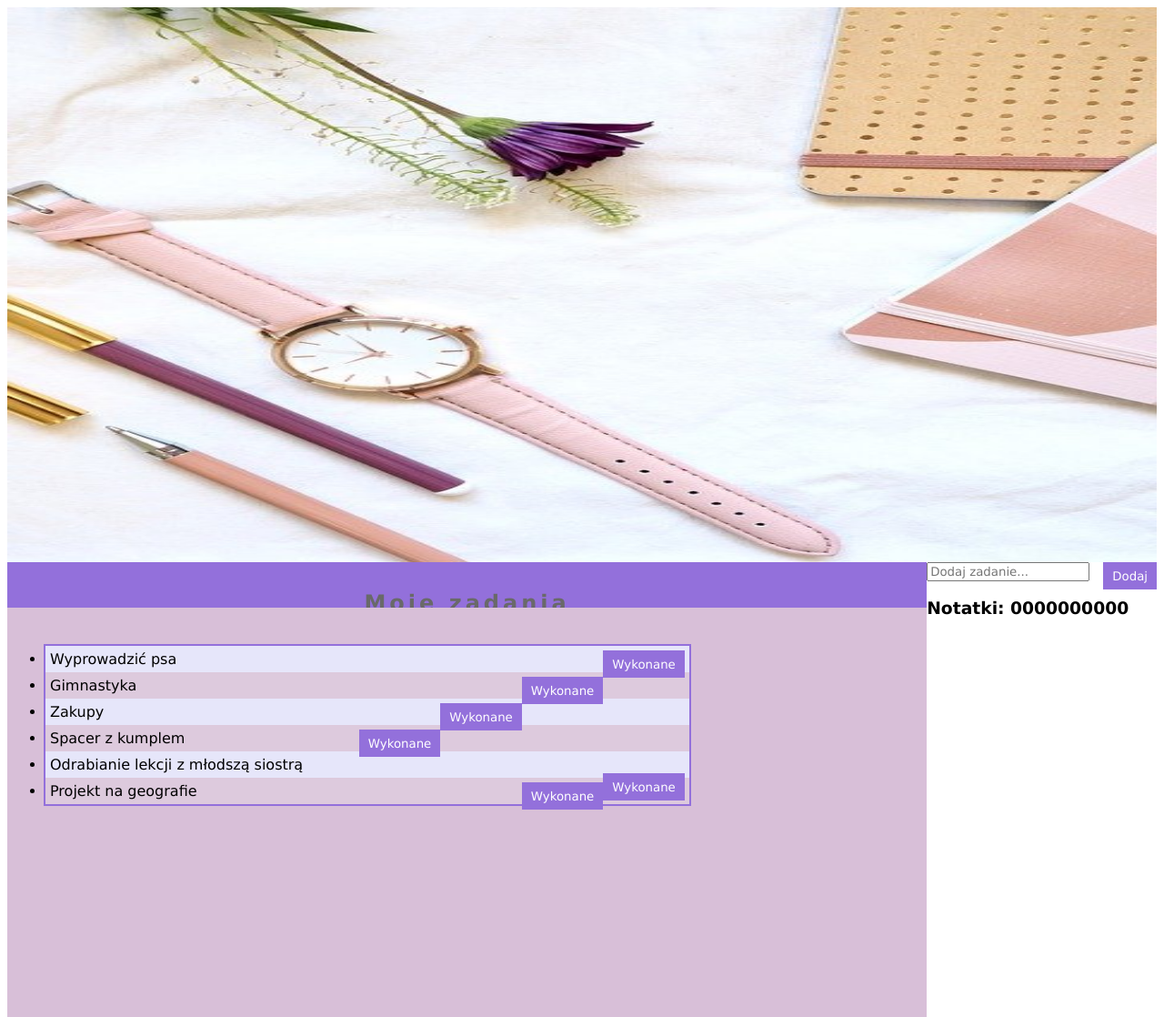
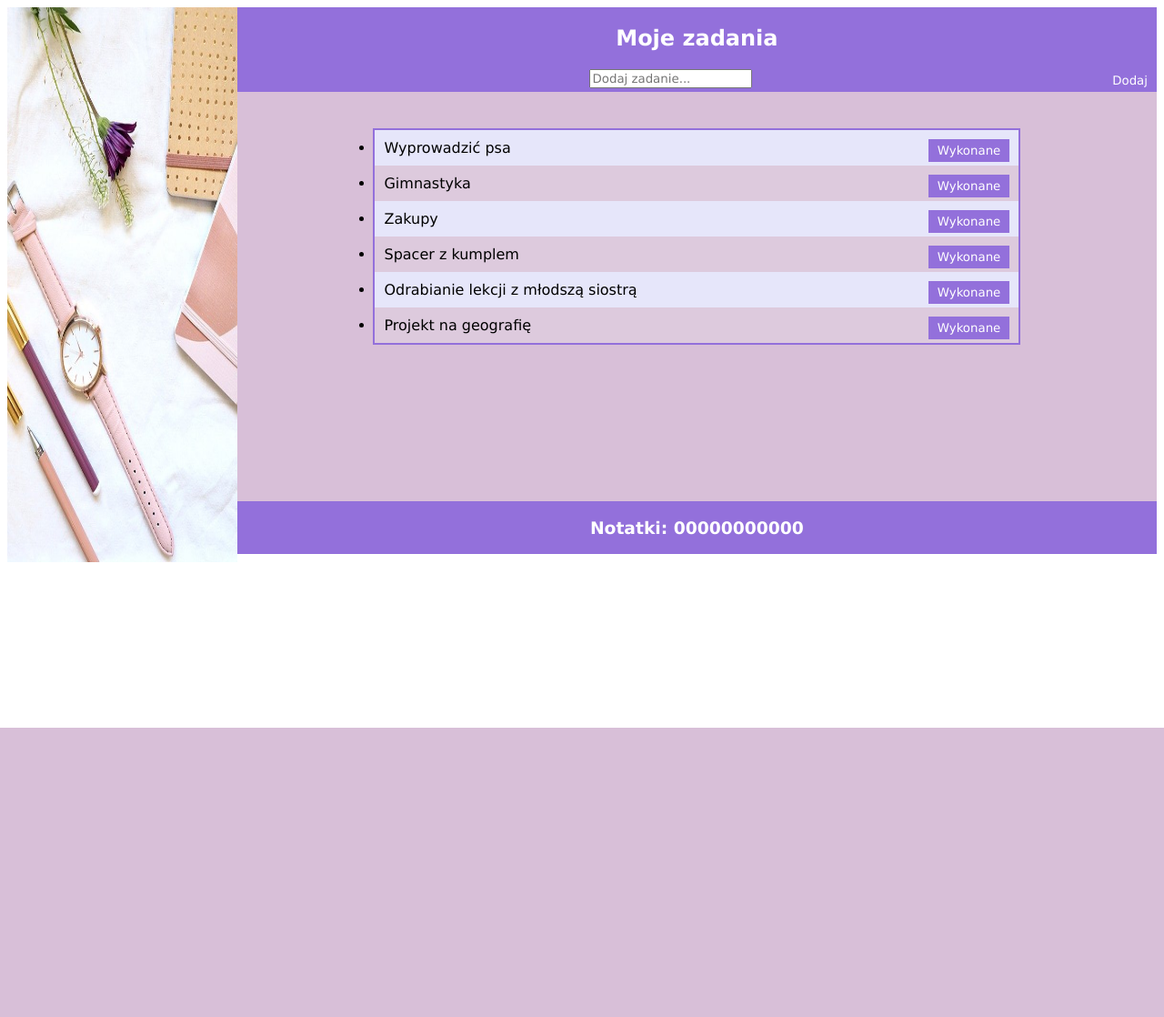
Before and after one commit to hubert190/1C_Witryny_2024, a PHP site: page /Notatki.html in a window 1280 px wide. Shown: the whole page at 91% size. After the commit the page ends 800 px from the top, so only its background shows below. Run offline with PHP 8.4, Linux system fonts and the light colour scheme.

Commit message:
Add files via upload

```diff
--- a/Hubert Pniewski/Notatki.html
+++ b/Hubert Pniewski/Notatki.html
@@ -5,24 +5,31 @@
     <script src="script.js"></script>
     <meta charset="UTF-8">
     <meta name="viewport" content="width=device-width, initial-scale=1.0">
-    <title>Planer zadań</title>
+    <title>Plener zadan</title>
 </head>
 <body>
-    <div id="blok-boczny"><img src="obraz.jpg" alt="notatki"></div>
-    <div id="blok-naglowkowy"><h2>Moje zadania</h2></div>
-    <div id="blok-nagiwacyjny"><input type="text" placeholder="Dodaj zadanie..." id="pole">
+    <aside>
+        <img src="obraz.jpg" alt="notatki">
+    </aside>
+    <header>
+        <h2>Moje zadania</h2>
+    </header>
+    <nav>
+        <input type="text" name="" id="pole" placeholder="Dodaj zadanie...">
         <button onclick="dodaj()">Dodaj</button>
-    </div>
-    <div id="blok-glowny">
+    </nav>
+    <main>
         <ul id="lista">
-            <li>Wyprowadzić psa<button onclick="wykonane()">Wykonane</button></li>
-            <li>Gimnastyka<button onclick="wykonane()">Wykonane</button></li>
-            <li>Zakupy<button onclick="wykonane()">Wykonane</button></li>
-            <li>Spacer z kumplem<button onclick="wykonane()">Wykonane</button></li>
-            <li>Odrabianie lekcji z młodszą siostrą<button onclick="wykonane()">Wykonane</button></li>
-            <li>Projekt na geografie<button onclick="wykonane()">Wykonane</button></li>
+            <li>Wyprowadzić psa<button onclick="wykonane(this)">Wykonane</button></li>
+            <li>Gimnastyka<button onclick="wykonane(this)">Wykonane</button></li>
+            <li>Zakupy<button onclick="wykonane(this)">Wykonane</button></li>
+            <li>Spacer z kumplem<button onclick="wykonane(this)">Wykonane</button></li>
+            <li>Odrabianie lekcji z młodszą siostrą<button onclick="wykonane(this)">Wykonane</button></li>
+            <li>Projekt na geografię<button onclick="wykonane(this)">Wykonane</button></li>
         </ul>
-    </div>
-    <div id="stopka"><h3>Notatki: 0000000000</h3></div>
+    </main>
+    <footer>
+        <h3>Notatki: 00000000000</h3>
+    </footer>
 </body>
 </html>
--- a/Hubert Pniewski/script.js
+++ b/Hubert Pniewski/script.js
@@ -0,0 +1,15 @@
+function wykonane(btn) {
+    btn.parentElement.style.textDecoration= "line-through";
+}
+
+function dodaj() {
+    let pole = document.getElementById("pole");
+    let tekst = pole.value.trim();
+    if (tekst !== ""){
+        let li = document.createElement("li")
+        li.innerHTML = tekst + ' <button onclick="wykonane(this)">Wykonane</button>';
+
+        document.getElementById("lista").appendChild(li);
+        pole.value = "";
+    }
+}
--- a/Hubert Pniewski/styl.css
+++ b/Hubert Pniewski/styl.css
@@ -1,36 +1,23 @@
-* {
-    font-family: Verdana, Geneva, Tahoma, sans-serif;
+*{
+    font-family: Verdana;
 }
 
-#blok-boczny img {
-    width: 100%;
+aside img{
+    width: 20%;
     height: 610px;
     float: left;
 }
 
-#blok-naglowkowy,
-#blok-nawigacyjny,
-#blok-stopki {
+header, nav, footer{
     background-color: mediumpurple;
     color: white;
     width: 80%;
     text-align: center;
     float: left;
+    text-shadow: 4px dimgray;
 }
 
-#blok-naglowkowy {
-    height: 50px;
-    line-height: 50px;
-    letter-spacing: 4px;
-    color: dimgray;
-}
-
-#blok-nawigacyjny{
-    height: 50px;
-    margin: 10px 0;
-}
-
-#blok-glowny {
+main{
     background-color: thistle;
     width: 80%;
     height: 450px;
@@ -40,23 +27,25 @@
 
 ul{
     list-style-type: disc;
-    margin: 40px;
+    margin-top: 40px;
+    margin-bottom: 40px;
+    margin-left: auto;
+    margin-right: auto;
     padding: 0;
     width: 70%;
     border: 2px solid mediumpurple;
 }
 
 li{
-    margin: 10x;
-    padding: 5px;
+    padding: 10px;
 }
 
-li:nth-child(even) {
+li:nth-child(even){
     background-color: #DDCADD;
 }
 
 li:nth-child(odd){
-background-color: lavender;
+    background-color: lavender;
 }
 
 button{
@@ -64,7 +53,7 @@ button{
     background-color: mediumpurple;
     color: white;
     border: none;
-    height: 30px;
+    height: 25px;
     padding: 5px 10px;
     cursor: pointer;
 }
```
